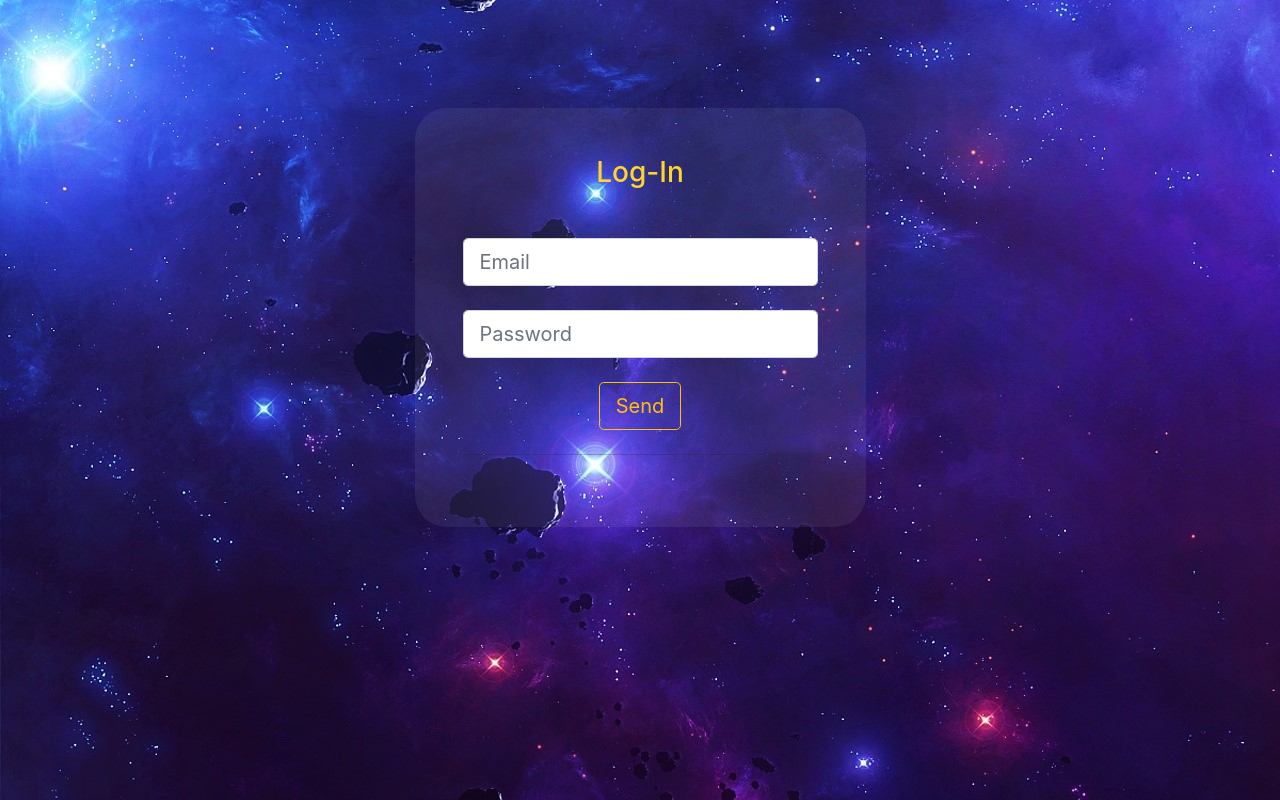
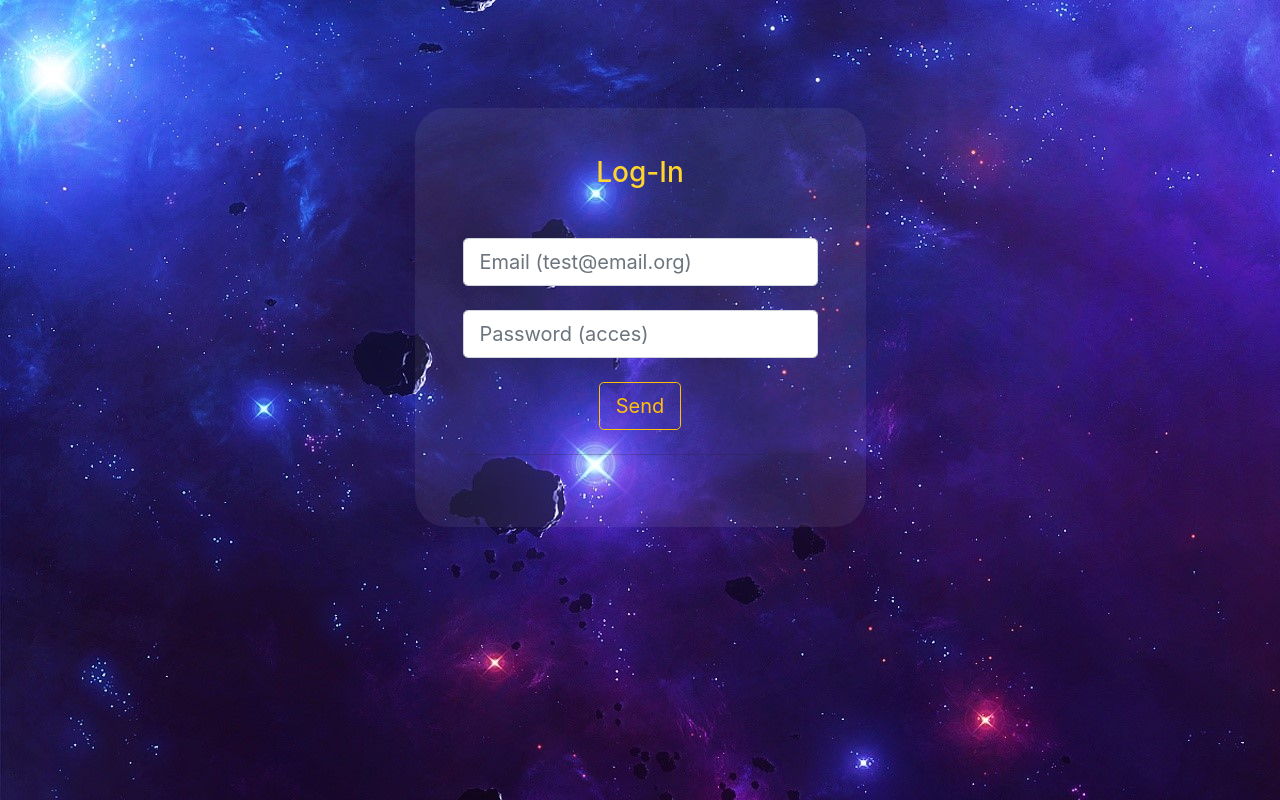
Before and after one commit to devrebeleza/super-alkemy-react, a React (Create React App) app: page /login in a window 1280 px wide. Built offline with nearby package versions, Linux system fonts and the light colour scheme.

Commit message:
cors policy fixed adding /api.php/

```diff
--- a/package.json
+++ b/package.json
@@ -36,7 +36,7 @@
       "last 1 safari version"
     ]
   },
-  "proxy": "https://superheroapi.com/",
+  "proxy": "https://superheroapi.com/api/10225351462708768/",
   "headers": [
     {
       "source": "/(.*)",
@@ -44,6 +44,10 @@
         {
           "key": "Access-Control-Allow-Origin",
           "value": "*"
+        },
+        {
+          "key": "Access-Control-Allow-Headers",
+          "value": "*"
         }
       ]
     }
--- a/src/App.js
+++ b/src/App.js
@@ -15,7 +15,8 @@ import { Footer } from "./components/generals/Footer";
 
 function App() {
   const [token, setToken] = useState(!!localStorage.getItem("accesToken"));
-  const baseAPI = "https://superheroapi.com/api/10225351462708768";
+  const accesTokenApi = "10225351462708768";
+  const baseAPI = `https://superheroapi.com/api.php/${accesTokenApi}/`;
   const [error, setError] = useState("");
 
   const [listHeroes, setListHeroes] = useState(
--- a/src/containers/heroes/index.jsx
+++ b/src/containers/heroes/index.jsx
@@ -53,9 +53,13 @@ export const HeroesContainer = ({
   };
 
   useEffect(() => {
-    let urlSearchAPI = `${baseAPI}/search/${searchTerm}`;
-    setSpinner(true);
-    searchData(urlSearchAPI);
+    if (searchTerm) {
+      let urlSearchAPI = `${baseAPI}/search/${searchTerm}`;
+      setSpinner(true);
+      searchData(urlSearchAPI);
+    } else {
+      setData([]);
+    }
   }, [searchTerm]);
 
   return (
@@ -70,7 +74,6 @@ export const HeroesContainer = ({
                 className="input"
                 name="txt"
                 onInput={handleSearchByName}
-                /* onMouseOut="document.search.txt.value = ''" */
               />
             </form>
             <i className="i-search fas fa-search"></i>
--- a/src/containers/login/index.jsx
+++ b/src/containers/login/index.jsx
@@ -21,8 +21,11 @@ export const Login = ({ LoginForm }) => {
         history.push("/");
       })
       .catch(function (error) {
-        console.log(error);
-        setError(error);
+        if (email === "test@email.org" && password === "acces") {
+          LoginForm("eyJhbGciOiJIUzI1NiIsInR5cCI6IkpXVCJ9");
+        } else {
+          setError(error);
+        }
       });
   };
 
@@ -49,7 +52,7 @@ export const Login = ({ LoginForm }) => {
                     type="email"
                     id="typeEmailX"
                     className="form-control form-control-lg"
-                    placeholder="Email"
+                    placeholder="Email (test@email.org)"
                     onChange={(e) => setEmail(e.target.value)}
                   />
                 </div>
@@ -59,7 +62,7 @@ export const Login = ({ LoginForm }) => {
                     type="password"
                     id="typePasswordX"
                     className="form-control form-control-lg"
-                    placeholder="Password"
+                    placeholder="Password (acces)"
                     onChange={(e) => setPassword(e.target.value)}
                   />
                 </div>
```
Also changed, not shown: 1 other file (tests, documents, lock files or other folders).
